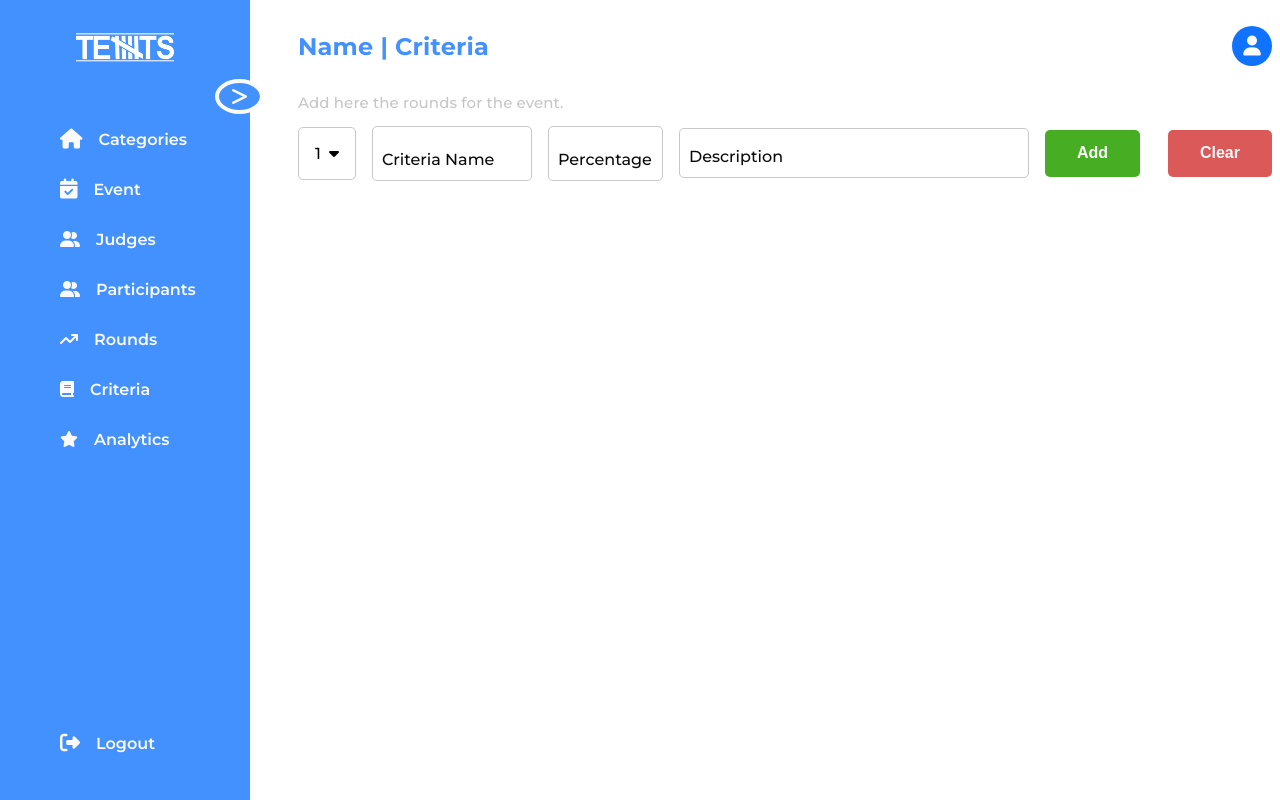
After one commit to Ultred/TENTS-WEB, a PHP site: page /Tents-Criteria.php in a window 1280 px wide. The commit adds this page. Run offline with PHP 8.4, Linux system fonts and the light colour scheme.

Commit message:
front end ready exept analytics

```diff
--- a/Tents-Categories.php
+++ b/Tents-Categories.php
@@ -13,6 +13,7 @@
   <body>
     <?php include 'component/sidebar.php'; ?>
     <section id="section-all" class="section-all">
+      <form action="">
       <div class="sectionall-flex">
         <h1 class="title1">Categories</h1>
         <i class="fa-solid fa-user profile"></i>
@@ -53,6 +54,7 @@
           <tbody></tbody>
         </table>
       </div>
+      </form>
     </section>
     <script src="js/sidebar.js"></script>
   </body>
--- /dev/null
+++ b/Tents-Criteria.php
@@ -0,0 +1,50 @@
+<!DOCTYPE html>
+<html lang="en">
+  <head>
+    <meta charset="UTF-8" />
+    <meta name="viewport" content="width=device-width, initial-scale=1.0" />
+    <link
+      rel="stylesheet"
+      href="https://cdnjs.cloudflare.com/ajax/libs/font-awesome/6.4.0/css/all.min.css"
+    />
+    <link rel="stylesheet" href="css/categories.css" />
+    <title>Criteria</title>
+  </head>
+  <body>
+    <?php include 'component/sidebar.php'; ?>
+    <section id="section-all" class="section-all">
+      <div class="sectionall-flex">
+        <h1 class="title1">Name | Criteria</h1>
+        <i class="fa-solid fa-user profile"></i>
+      </div>
+      <p class="paragraph1">
+        Add here the rounds for the event.
+      </p>
+
+      <div class="sectionall-flex">
+        <div class="flex">
+          <div class="flex1">
+            <p>1</p>
+            <i class="fa-solid fa-caret-down"></i>
+          </div>
+          <div class="input-data">
+            <input class="input-field input-width4" type="text" required />
+            <label class="label-text">Criteria Name</label>
+          </div>
+          <div class="input-data">
+            <input class="input-field input-width"  min="0" max="100" type="number" required />
+            <label class="label-text">Percentage</label>
+          </div>
+          <div class="input-data">
+            <input class="input-field1" type="text" required />
+            <label class="label-text">Description</label>
+          </div>
+
+          <input type="submit" class="buttongreen" value="Add" />
+        </div>
+        <input type="submit" class="buttonmink" value="Clear" />
+      </div>
+    </section>
+    <script src="js/sidebar.js"></script>
+  </body>
+</html>
--- a/component/sidebar.php
+++ b/component/sidebar.php
@@ -32,21 +32,18 @@
                 >
               </li>
               <li class="navlink">
-                <a href="#"
-                  ><i class="fa-solid fa-user-group"></i
-                  ><span class="menu-text"> Rounds</span></a
+                <a href="Tents-Rounds.php"
+                  ><i class="fa-solid fa-arrow-trend-up"></i><span class="menu-text"> Rounds</span></a
+                >
+              </li>
+              <li class="navlink">
+                <a href="Tents-Criteria.php"
+                  ><i class="fa-solid fa-book"></i><span class="menu-text"> Criteria</span></a
                 >
               </li>
               <li class="navlink">
                 <a href="#"
-                  ><i class="fa-solid fa-user-group"></i
-                  ><span class="menu-text"> Criteria</span></a
-                >
-              </li>
-              <li class="navlink">
-                <a href="#"
-                  ><i class="fa-solid fa-user-group"></i
-                  ><span class="menu-text">Analytics</span></a
+                  ><i class="fa-solid fa-star"></i><span class="menu-text">Analytics</span></a
                 >
               </li>
             </ul>
--- a/css/categories.css
+++ b/css/categories.css
@@ -1,4 +1,10 @@
 @import url("https://fonts.googleapis.com/css2?family=Montserrat:wght@500;600;700;800&display=swap");
+
+*,
+*::after,
+*::before {
+  box-sizing: border-box;
+}
 
 :root {
   --color-main: #4291ff;
@@ -114,13 +120,29 @@ body {
   width: 84%;
 }
 /*  */
+
 .input-data {
   position: relative;
+}
+.input-field.input-width {
+  width: 115px;
+}
+.input-field.input-width1 {
+  width: 60px;
+}
+.input-field.input-width2 {
+  width: 95px;
+}
+.input-field.input-width3 {
+  min-width: 190px;
+}
+.input-field.input-width4 {
+  width: 160px;
 }
 .input-field {
   padding: 18px 0 4px 0.6rem;
   width: 100%;
-  height: 26px;
+  height: 55px;
   font-size: 1.1rem;
   border: 0.5px solid #c8c8c8;
   border-radius: 5px;
@@ -132,6 +154,7 @@ body {
   border: 0.5px solid #c8c8c8;
   border-radius: 5px;
 }
+
 .input-field:focus ~ .label-text,
 .input-field:valid ~ .label-text,
 .input-field1:focus ~ .label-text,
@@ -140,6 +163,10 @@ body {
   font-size: 13px;
   opacity: 0.7;
   color: var(--color-main);
+}
+.folder-add-minus {
+  display: flex;
+  justify-content: space-between;
 }
 /* Reusable------------------ */
 /* Button */
@@ -328,7 +355,7 @@ body {
   border: 2px solid transparent;
 }
 .icon-calendar {
-  margin-left: -30px;
+  margin-left: -23px;
   margin-top: -26px;
   position: relative;
   color: var(--color-main);
```
Also changed, not shown: Tents-Rounds.php (added, +48 -0 lines), Tents-participants.php (+10 -7 lines), component/message.php (added).
